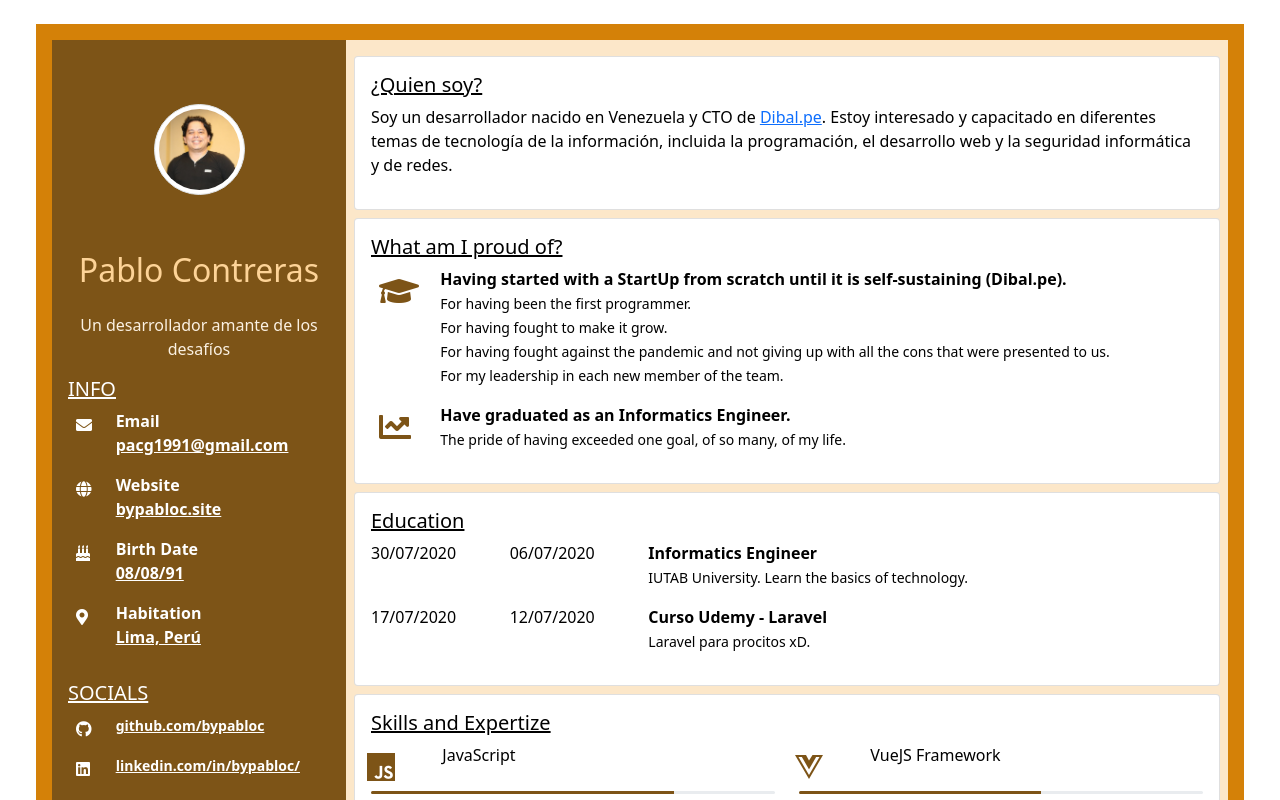
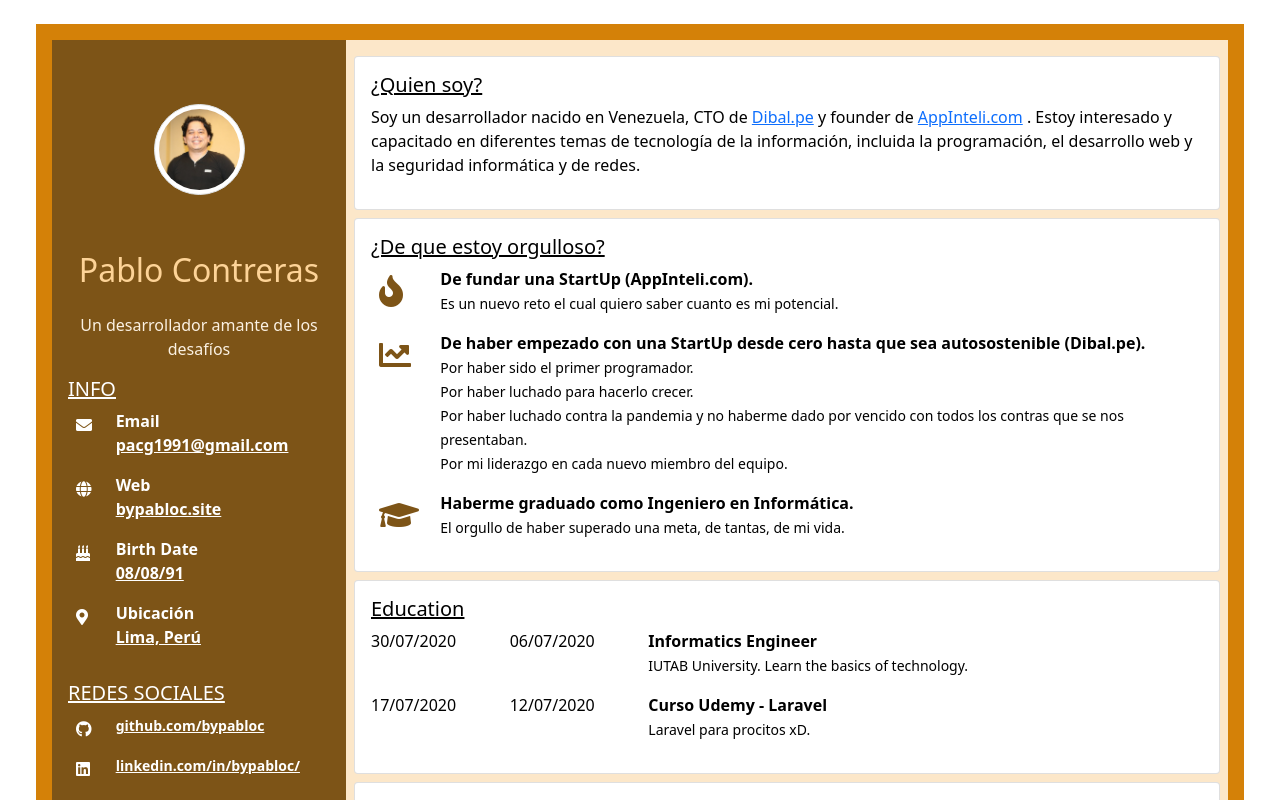
Before and after one commit to bypabloc/template-cv-vue-personal, a Vue app: page / in a window 1280 px wide. Shown: the top 800 px of the page. Built offline with nearby package versions, Linux system fonts and the light colour scheme; what vue-sweetalert2 would draw is missing.

Commit message:
info fixes many

```diff
--- a/src/views/admin/Iam.vue
+++ b/src/views/admin/Iam.vue
@@ -26,7 +26,7 @@
             title: "¿Quien soy?",
             descriptions: [
                 {
-                    text: `Soy un desarrollador nacido en Venezuela y CTO de <a href="https://dibal.pe">Dibal.pe</a>. Estoy interesado y capacitado en diferentes temas de tecnología de la información, incluida la programación, el desarrollo web y la seguridad informática y de redes.`,
+                    text: `Soy un desarrollador nacido en Venezuela, CTO de <a href="https://dibal.pe">Dibal.pe</a> y founder de <a href="https://appinteli.com">AppInteli.com</a> . Estoy interesado y capacitado en diferentes temas de tecnología de la información, incluida la programación, el desarrollo web y la seguridad informática y de redes.`,
                 },
             ],
         }
--- a/src/views/admin/Info.vue
+++ b/src/views/admin/Info.vue
@@ -45,7 +45,7 @@
                 },
                 {
                     icon: 'fas fa-globe',
-                    title: 'Website',
+                    title: 'Web',
                     description: 'bypabloc.site',
                     url: 'http://bypabloc.site',
                 },
@@ -57,7 +57,7 @@
                 },
                 {
                     icon: 'fas fa-map-marker-alt',
-                    title: 'Habitation',
+                    title: 'Ubicación',
                     description: 'Lima, Perú',
                     url: 'https://goo.gl/maps/BEifmkUpj5P6Wa3fA',
                 },
--- a/src/views/admin/Proud.vue
+++ b/src/views/admin/Proud.vue
@@ -36,17 +36,22 @@
     name: 'Proud',
     data() {
         return {
-            title: "What am I proud of?",
+            title: "¿De que estoy orgulloso?",
             prouds: [
                 {
-                    icon: 'fas fa-graduation-cap',
-                    title: 'Having started with a StartUp from scratch until it is self-sustaining (Dibal.pe).',
-                    description: 'For having been the first programmer.<br/>For having fought to make it grow.<br/>For having fought against the pandemic and not giving up with all the cons that were presented to us.<br/>For my leadership in each new member of the team.',
+                    icon: 'fas fa-fire',
+                    title: 'De fundar una StartUp (AppInteli.com).',
+                    description: 'Es un nuevo reto el cual quiero saber cuanto es mi potencial.',
                 },
                 {
                     icon: 'fas fa-chart-line',
-                    title: 'Have graduated as an Informatics Engineer.',
-                    description: 'The pride of having exceeded one goal, of so many, of my life.',
+                    title: 'De haber empezado con una StartUp desde cero hasta que sea autosostenible (Dibal.pe).',
+                    description: 'Por haber sido el primer programador. <br/> Por haber luchado para hacerlo crecer. <br/> Por haber luchado contra la pandemia y no haberme dado por vencido con todos los contras que se nos presentaban. <br/> Por mi liderazgo en cada nuevo miembro del equipo.',
+                },
+                {
+                    icon: 'fas fa-graduation-cap',
+                    title: 'Haberme graduado como Ingeniero en Informática.',
+                    description: 'El orgullo de haber superado una meta, de tantas, de mi vida.',
                 }
             ],
         }
--- a/src/views/admin/Socials.vue
+++ b/src/views/admin/Socials.vue
@@ -32,7 +32,7 @@
     name: 'socials',
     data() {
         return {
-            title: "SOCIALS",
+            title: "REDES SOCIALES",
             socials: [
                 {
                     icon: 'fab fa-github',
```
